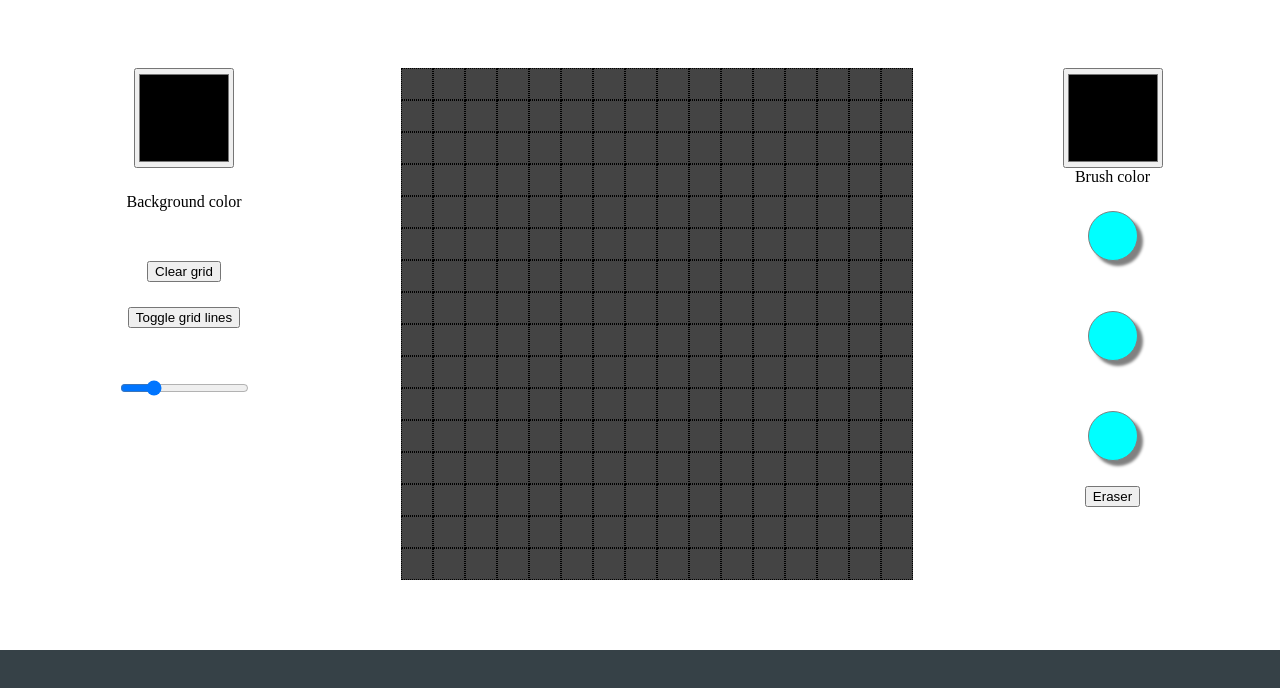
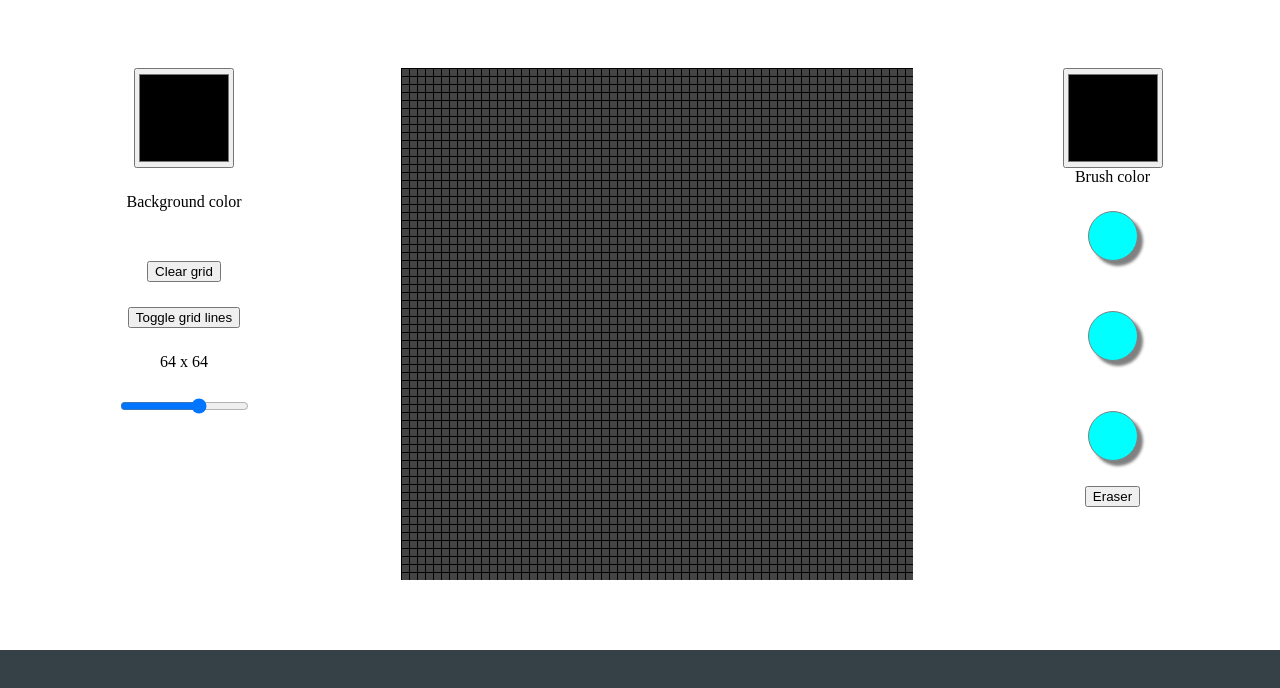
Before and after one commit to AlexMrsh/TOP-P-Etch-a-Sketch, a plain HTML site: page index.html in a window 1280 px wide. Both pictures are taken after a click on the button "Toggle grid lines". Shown: the part 110-798 px from the top of the page. Drawn offline with Linux system fonts and the light colour scheme.

Commit message:
add (grid)sizeValue slider + changed from flex to grid display for grid-container content

```diff
--- a/index.html
+++ b/index.html
@@ -21,9 +21,9 @@
             <button id="clear-grid">Clear grid</button>
             <button id="toggle-grid-lines">Toggle grid lines</button>
             <div id="size-value"></div>
-            <input id="size-slider" type="range" value="16" min="1" max="64">
+            <input id="size-slider" type="range" value="16" min="1" max="100">
         </div>
-        <div id="grid"></div>
+        <div id="grid-container"></div>
         <div id="content-right">
             <div class="color-picker-content">
                 <input class="color-picker" id="color-picker-brush" name="color-picker-brush" type="color" color="">
--- a/script.js
+++ b/script.js
@@ -1,7 +1,7 @@
 /* Default values */
 
-const DEFAULT_SIZE = 16;
-const DEFAULT_COLOR_BRUSH = '#fff';
+const DEFAULT_SIZE = 64;
+const DEFAULT_COLOR_BRUSH = '#eee';
 const DEFAULT_COLOR_BACKGROUND = "#444";
 
 /* Adjustable values */
@@ -13,38 +13,38 @@ let backgroundColor = DEFAULT_COLOR_BACKGROUND;
 /* Set default color-picker "color" value in HTML */
 
 const colorPickerBrush = document.getElementById('color-picker-brush');
-colorPickerBrush.setAttribute('color', DEFAULT_COLOR_BRUSH);
+colorPickerBrush.setAttribute('color', brushColor);
 const colorPickerBackground = document.getElementById('color-picker-background');
-colorPickerBackground.setAttribute('color', DEFAULT_COLOR_BACKGROUND);
+colorPickerBackground.setAttribute('color', backgroundColor);
 
 /* Initialize/Change background color */
 
-const grid = document.getElementById('grid');
+const gridContainer = document.getElementById('grid-container');
+
+function changeBgColor(backgroundColor){
+    gridContainer.style.backgroundColor = backgroundColor;
+}
+
 changeBgColor(backgroundColor);
 
-function changeBgColor(backgroundColor){
-    grid.style.backgroundColor = backgroundColor;
+/* Initialize grid + create square + draw */
+
+function createGrid(gridSizeTmp){
+    for(let i = 0; i < gridSizeTmp*gridSizeTmp; i++){
+        const gridItem = document.createElement('div');
+        gridContainer.style.gridTemplateColumns = `repeat(${gridSizeTmp}, 1fr)`
+        gridContainer.style.gridTemplateRows = `repeat(${gridSizeTmp}, 1fr)`
+        gridContainer.appendChild(gridItem);
+    }
+    const squares = gridContainer.querySelectorAll('div');
+    squares.forEach((square) => {
+        square.addEventListener('mouseover', (e) => {
+            e.target.style.backgroundColor = brushColor;
+        });
+    });
 }
 
-/* Initialize grid */
-
-function setupGrid(size){
-    for(let i = 0; i < size*size; i++){
-        grid.innerHTML += "<div class='square'></div>";
-    }
-}
-
-setupGrid(gridSize);
-
-/* Change squares color on hover */
-
-const squares = document.querySelectorAll('.square');   //grid is set up then, elements are selected (obviously)
-
-squares.forEach((square) => {
-    square.addEventListener('mouseover', (e) => {
-        e.target.style.backgroundColor = brushColor;
-    });
-});
+createGrid(gridSize);
 
 /* Change brush color */
 
@@ -63,6 +63,7 @@ colorPickerBackground.addEventListener('change', (e) => {
 
 const clearGrid = document.getElementById('clear-grid');
 clearGrid.addEventListener('click', ()=>{
+    const squares = gridContainer.querySelectorAll('div');
     squares.forEach((element) => element.style.backgroundColor = "")
 })
 
@@ -75,15 +76,21 @@ erase.addEventListener('click', ()=>{
 
 /* Toggle grid lines */
 
-const toggleGridLines = document.getElementById('toggle-grid-lines');
-toggleGridLines.addEventListener('click', () => {
+const toggleGridLinesButton = document.getElementById('toggle-grid-lines');
+toggleGridLinesButton.addEventListener('click', () => {
+    const squares = gridContainer.querySelectorAll('div');
     squares.forEach((element) => element.classList.toggle('square-grid-lines'));
 })
 
 /* Change grid size */
 
 const sizeSlider = document.getElementById('size-slider');
-sizeSlider.addEventListener('change', (e)=>{
-    grid.innerHTML='';
-    setupGrid(e.target.value);
+const sizeValue = document.getElementById('size-value');
+
+sizeSlider.value = gridSize;
+sizeValue.innerHTML = sizeSlider.value + " x " + sizeSlider.value;
+sizeSlider.addEventListener('input', (e)=>{
+    gridContainer.innerHTML='';
+    sizeValue.innerHTML = sizeSlider.value + " x " + sizeSlider.value;
+    createGrid(e.target.value);
 })
--- a/style.css
+++ b/style.css
@@ -74,21 +74,25 @@ h1{
     margin: 25px;
 }
 
-#grid{
-    display: flex;
+#grid-container{
+    display: grid;
     width: 512px;
     height: 512px;
-    flex-wrap: wrap;
     margin: 0px 150px;
 }
 
-.square{
-    width: 32px;
-    height: 32px;
+#grid-container div{
+    -webkit-user-drag: none;
+    user-select: none;
+    -moz-user-select: none;
+    -webkit-user-select: none;
+    -ms-user-select: none;
 }
 
 .square-grid-lines{
-    border: dotted 1px black;
+    border-top: solid 1px black;
+    border-left: solid 1px black;
+
 }
 
 footer{
```
